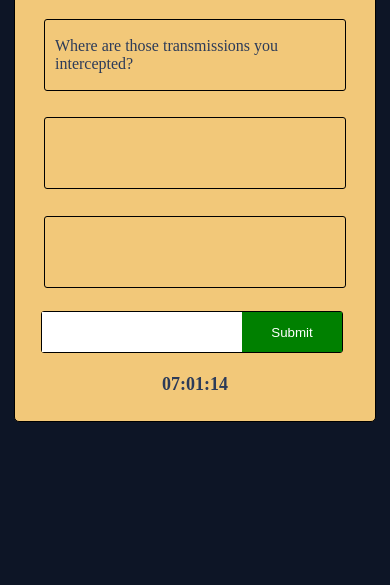
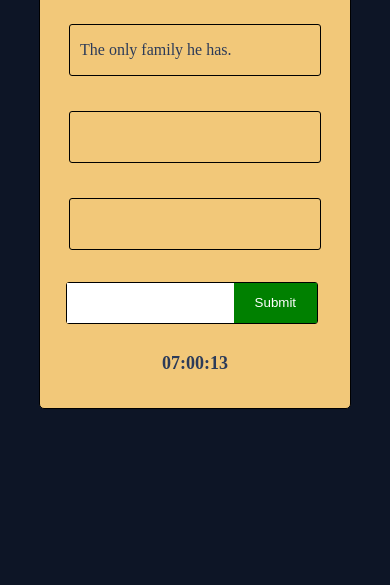
Before and after one commit to xavi2794/screenplay-quiz, a website with bundled scripts: page index.html in a window 390 px wide. Shown: the part 275-860 px from the top of the page. Built offline with nearby package versions, Linux system fonts and the light colour scheme.

Commit message:
Fix clock and media queries

```diff
--- a/src/date.js
+++ b/src/date.js
@@ -7,8 +7,8 @@ setInterval(() =>{
     var date = new Date();
     var clock = document.getElementById('clock');
     var hour = 23 - date.getHours();
-    var minutes = 60 - date.getMinutes();
-    var seconds = 60 - date.getSeconds();
+    var minutes = 59 - date.getMinutes();
+    var seconds = 59 - date.getSeconds();
 
     if(hour < 10) {
         hour = `0${hour}`;
@@ -19,6 +19,8 @@ setInterval(() =>{
     if(seconds < 10) {
         seconds = `0${seconds}`;
     }
-
+    if(hour == '00' && minutes == '00' && seconds == '00'){
+        window.location.reload();
+    }
     clock.innerHTML = `${hour}:${minutes}:${seconds}`;
 }, 1000);
--- a/src/main.js
+++ b/src/main.js
@@ -4,6 +4,7 @@ import { today } from "./date.js";
 
 //Declare variables
 var day = today;
+console.log(today);
 var movieEs = moviesEs[0];
 var movie = movies[0]
 var p1 = document.querySelector('#phrase1');
@@ -28,12 +29,13 @@ function startGame() {
 
 //Select movies
 function select() {
-    while (day > movies.length) {
+    while (day >= movies.length) {
         day = day - movies.length;
+        console.log(day);
     }
-    movie = movies[day];
-    movieEs = moviesEs[day];
+    movie = movies[day - 1];
     console.log(movie);
+    movieEs = moviesEs[day - 1];
 }
 
 //EventListener
--- a/src/style.css
+++ b/src/style.css
@@ -37,6 +37,7 @@ p {
     width: 300px;
     align-items: center;
     justify-content: center;
+    text-align: center;
 }
 
 .answer {
@@ -51,6 +52,7 @@ p {
 input {
     border: none;
     padding: 10px;
+    text-decoration: none;
 }
 
 #title {
@@ -61,16 +63,18 @@ input {
 }
 
 input[type=submit]{
+    width: 100%;
     border: none;
     text-decoration: none;
     color: white;
     cursor: pointer;
     background-color: green;
+    text-decoration: none;
+    outline: none;
 }
 
 .poster {
     height: 300px;
-
 }
 
 .posterDiv {
@@ -91,3 +95,28 @@ input[type=submit]{
     font-size: large;
     text-align: center;
 }
+
+@media (max-width: 640px){
+    body {
+        height: 100vh;
+        margin: 0;
+    }
+    .main-container {
+        width: 300px;
+        height: 490px;
+    }
+    .header {
+        width: 250px;
+    }
+    .clue {
+        width: 250px;
+        height: 50px;
+    }
+    .answer {
+        width: 250px;
+    }
+    .poster {
+        height: 250px;
+    }
+
+}
```
